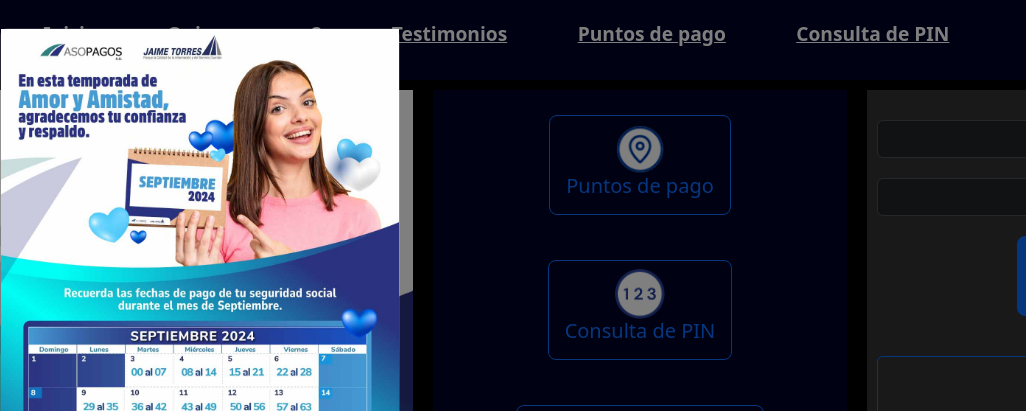
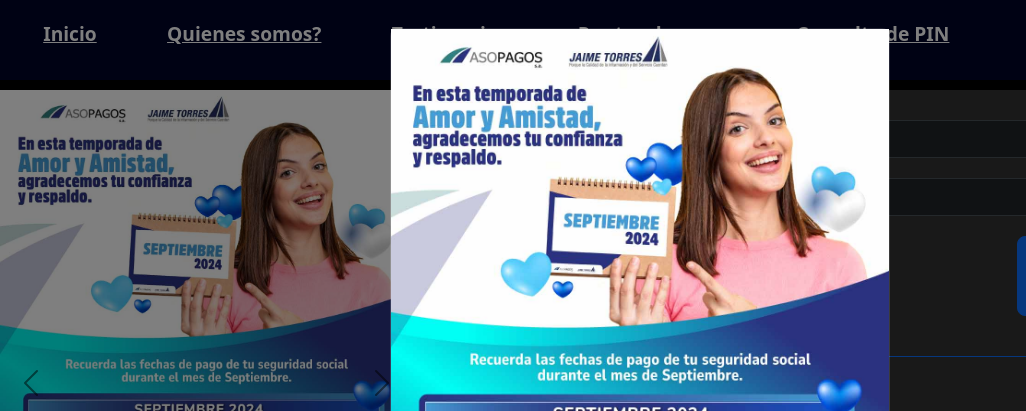
Before and after one commit to carlosbernal8130/FrontEndProject, a plain HTML site: page index.html in a window 1280 px wide. Both pictures are taken after a click on the button "Fechas de vencimiento". Shown: the top 411 px of the page, 0-1026 px from the left. Drawn offline with nearby package versions, Linux system fonts and the light colour scheme.

Commit message:
Ajuste modal fecha de vencimiento

```diff
--- a/index.html
+++ b/index.html
@@ -202,8 +202,8 @@
         </div>
       </div>
     <!--Modal de fechas de vencimiento, muestra una ventana modal con imagen que ocupa todo el modal-->
-    <div class="modal" id="fechas_vencimiento">
-        <div class="modal-dialog">
+    <div class="modal fade" id="fechas_vencimiento" tabindex="-1" aria-labelledby="modalLabel" aria-hidden="true">
+        <div class="modal-dialog custom-modal">
           <div class="modal-content">
             <!-- Modal body -->
             <div class="modal-body" id="modal_body_fechas_vencimiento">
--- a/styles.css
+++ b/styles.css
@@ -178,13 +178,18 @@ footer{
     height: auto;
 }
 
-#fechas_vencimiento{
-    width: 400px;
-    height: 600px;
+#modal_body_fechas_vencimiento{
+    padding: 0;
 }
 
-#modal_body_fechas_vencimiento{
-    padding: 0;
+.custom-modal {
+    width: 600px;
+    height: 400px;
+}
+#img_calendario {
+    width: 100%;
+    height: auto;
+    object-fit: contain;
 }
 
 .card-header{
```
